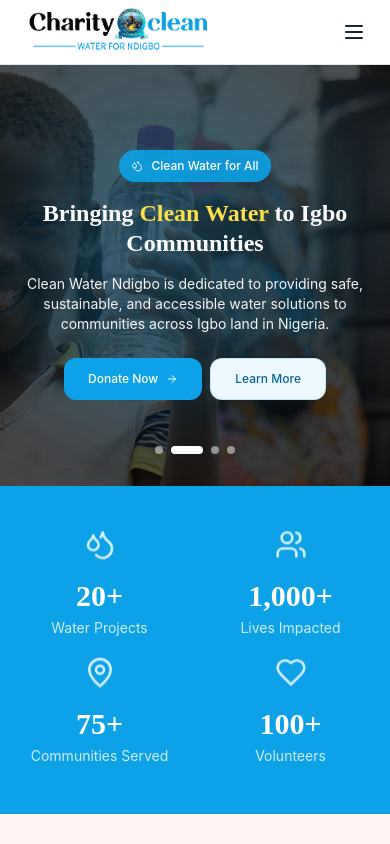
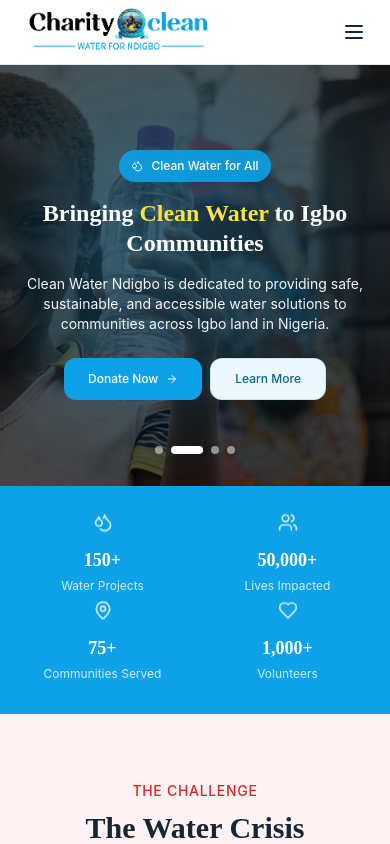
Before and after one commit to dubixhub/cleanwaterndigbo, a React (Vite) app: page / in a window 390 px wide. Shown: the top 844 px of the page. Built offline with nearby package versions, Linux system fonts and the light colour scheme; the HTML template or start-up script is replaced by a standard one.

Commit message:
reduced the design size for the impact section on mobile view

```diff
--- a/src/pages/Home.tsx
+++ b/src/pages/Home.tsx
@@ -26,10 +26,10 @@
   }, [heroImages.length]);
 
   const impactStats = [
-    { icon: Droplets, value: '20+', label: 'Water Projects' },
-    { icon: Users, value: '1,000+', label: 'Lives Impacted' },
+    { icon: Droplets, value: '150+', label: 'Water Projects' },
+    { icon: Users, value: '50,000+', label: 'Lives Impacted' },
     { icon: MapPin, value: '75+', label: 'Communities Served' },
-    { icon: Heart, value: '100+', label: 'Volunteers' },
+    { icon: Heart, value: '1,000+', label: 'Volunteers' },
   ];
 
   const features = [
@@ -322,19 +322,19 @@
       </section>
 
       {/* Impact Stats */}
-      <section className="py-12 bg-primary">
+      <section className="py-8 md:py-12 bg-primary">
         <div className="container-custom">
-          <div className="grid grid-cols-2 md:grid-cols-4 gap-6 md:gap-8">
+          <div className="grid grid-cols-2 md:grid-cols-4 gap-3 md:gap-8">
             {impactStats.map((stat, index) => (
               <div
                 key={index}
                 className="stat-item text-center text-primary-foreground"
               >
                 <div className="stat-icon">
-                  <stat.icon className="w-8 h-8 mx-auto mb-3 opacity-80" />
+                  <stat.icon className="w-5 h-5 md:w-8 md:h-8 mx-auto mb-2 md:mb-3 opacity-80" />
                 </div>
-                <div className="font-serif text-3xl md:text-4xl font-bold mb-1">{stat.value}</div>
-                <div className="text-sm opacity-80">{stat.label}</div>
+                <div className="font-serif text-lg md:text-4xl font-bold mb-1">{stat.value}</div>
+                <div className="text-xs md:text-sm opacity-80">{stat.label}</div>
               </div>
             ))}
           </div>
```
